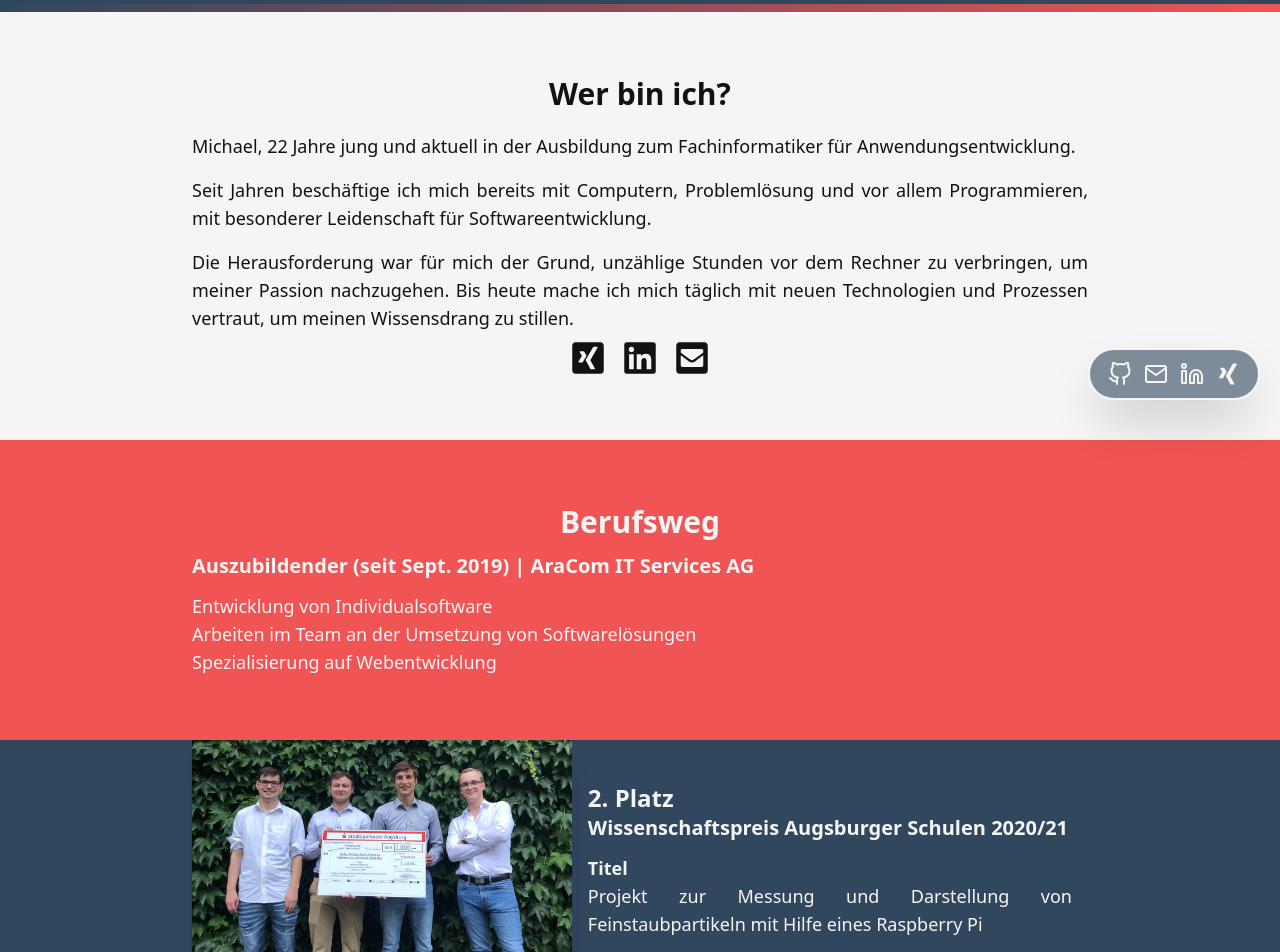
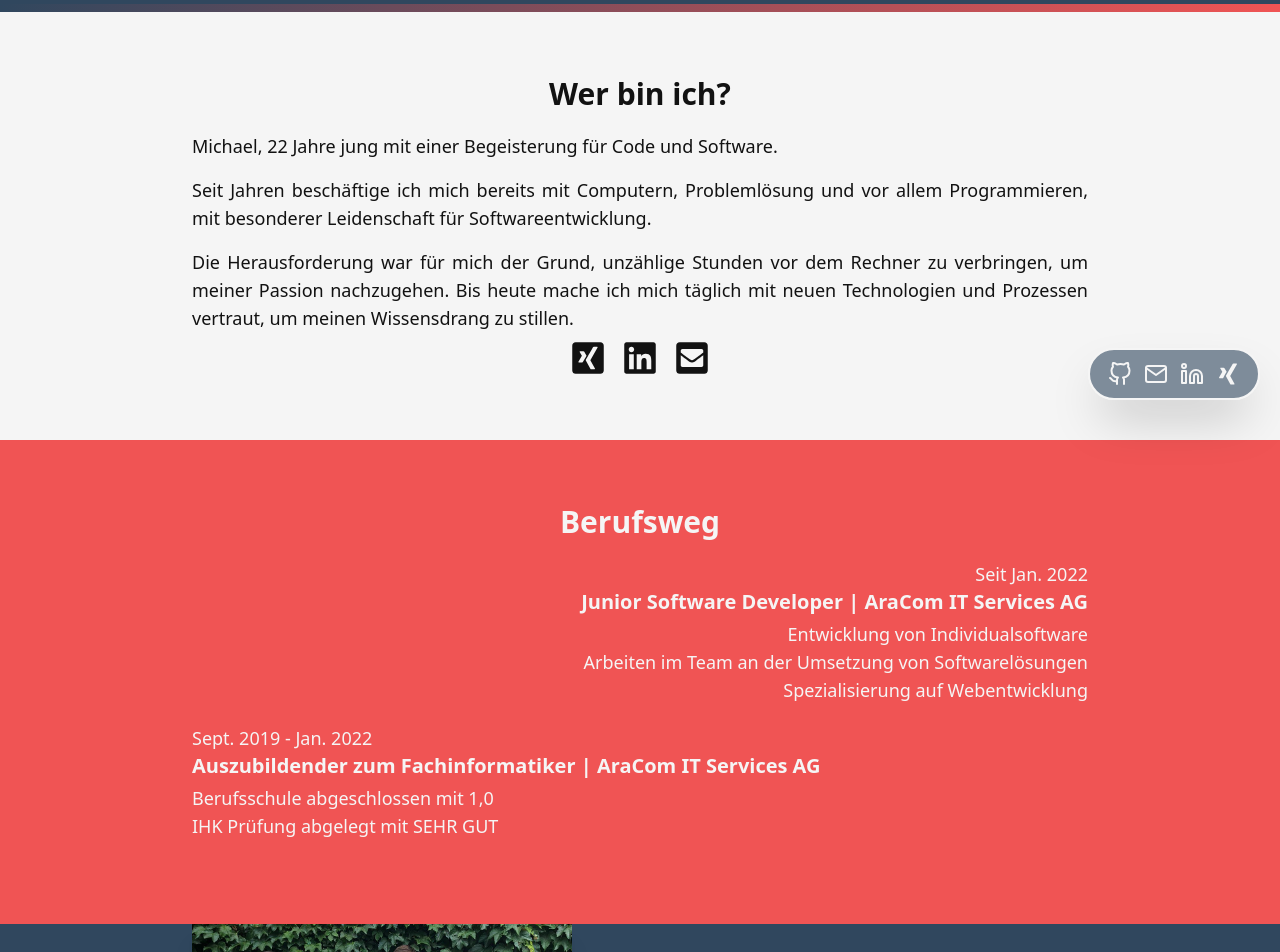
Before and after one commit to MichaelHolley/michaelholley.de, a React (Create React App) app: page / in a window 1280 px wide. Shown: the part 380-1332 px from the top of the page. Built offline with nearby package versions, Linux system fonts and the light colour scheme.

Commit message:
adjusted to new job position and minor fixes to layout

```diff
--- a/package.json
+++ b/package.json
@@ -1,6 +1,6 @@
 {
   "name": "website_tw",
-  "version": "1.0.2",
+  "version": "1.0.3",
   "private": true,
   "dependencies": {
     "@testing-library/jest-dom": "^5.16.1",
--- a/src/pages/home.tsx
+++ b/src/pages/home.tsx
@@ -28,14 +28,13 @@ function Home() {
     <main className="bg-w0">
       <PageHeader
         title="Michael Holley"
-        subtitle="Auszubildender zum Fachinformatiker für Anwendungsentwicklung"
+        subtitle="Junior Software Developer"
       ></PageHeader>
       <section className="bg-w0">
         <div className="container mx-auto  text-lg text-justify text-bl0 py-16 px-4 sm:px-10 md:px-24 lg:px-48">
           <p className="text-3xl text-center mb-3 font-bold">Wer bin ich?</p>
           <p className="py-2">
-            Michael, {getAge(new Date(1999, 6, 8))} Jahre jung und aktuell in
-            der Ausbildung zum Fachinformatiker für Anwendungsentwicklung.
+            Michael, {getAge(new Date(1999, 6, 8))} Jahre jung mit einer Begeisterung für Code und Software.
           </p>
           <p className="py-2">
             Seit <span id="exp-div"></span> Jahren beschäftige ich mich bereits
@@ -84,15 +83,26 @@ function Home() {
       </section>
       <section className="bg-r0">
         <div className="container mx-auto text-lg text-justify py-16 px-4 sm:px-10 md:px-24 lg:px-48 text-w0">
-          <p className="text-3xl text-center mb-3 font-bold">Berufsweg</p>
-          <div>
-            <p className="text-xl mb-3 font-bold">
-              Auszubildender (seit Sept. 2019) | AraCom IT Services AG
+          <p className="text-3xl text-center mb-2 font-bold">Berufsweg</p>
+          <div className="text-right my-5">
+            <p>Seit Jan. 2022</p>
+            <p className="text-xl mb-1 font-bold">
+              Junior Software Developer | AraCom IT Services AG
             </p>
             <ul>
               <li>Entwicklung von Individualsoftware</li>
               <li>Arbeiten im Team an der Umsetzung von Softwarelösungen</li>
               <li>Spezialisierung auf Webentwicklung</li>
+            </ul>
+          </div>
+          <div className="text-left my-5">
+            <p>Sept. 2019 - Jan. 2022</p>
+            <p className="text-xl mb-1 font-bold">
+              Auszubildender zum Fachinformatiker | AraCom IT Services AG
+            </p>
+            <ul>
+              <li>Berufsschule abgeschlossen mit 1,0</li>
+              <li>IHK Prüfung abgelegt mit SEHR GUT</li>
             </ul>
           </div>
         </div>
--- a/src/pages/projects.tsx
+++ b/src/pages/projects.tsx
@@ -1,7 +1,6 @@
 import React, { useState } from "react";
 import { FaGithub, FaGlobe } from "react-icons/fa";
 import { IconContext } from "react-icons/lib";
-import PageHeader from "../components/page-header";
 
 function Projects() {
   const [index, setIndex] = useState(0);
--- a/src/pages/skills.tsx
+++ b/src/pages/skills.tsx
@@ -4,10 +4,8 @@ import {
   FaAngular,
   FaBootstrap,
   FaGitAlt,
-  FaGithub,
-  FaLinux,
-  FaReact,
-  FaWindows,
+  FaGithub, FaReact,
+  FaWindows
 } from "react-icons/fa";
 import { IconContext } from "react-icons/lib";
 import {
@@ -20,7 +18,7 @@ import {
   SiMongodb,
   SiSqlite,
   SiTailwindcss,
-  SiTypescript,
+  SiTypescript
 } from "react-icons/si";
 import Particles from "react-tsparticles";
 
@@ -91,7 +89,7 @@ function Skills() {
               enable: true,
               outMode: "bounce",
               random: false,
-              speed: 3,
+              speed: 1,
               straight: false,
             },
             number: {
@@ -99,10 +97,10 @@ function Skills() {
                 enable: true,
                 area: 800,
               },
-              value: 70,
+              value: 80,
             },
             opacity: {
-              value: 0.5,
+              value: 0.7,
             },
             shape: {},
             size: {
```
